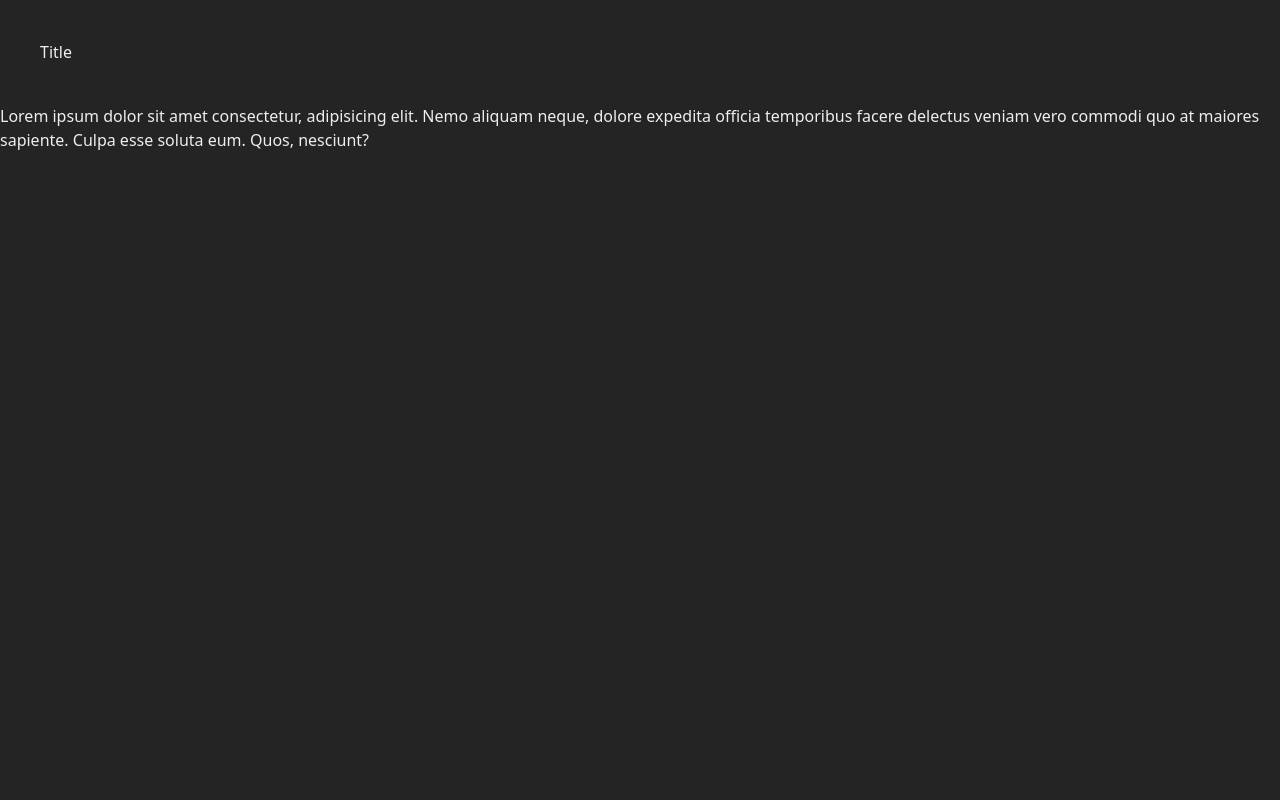
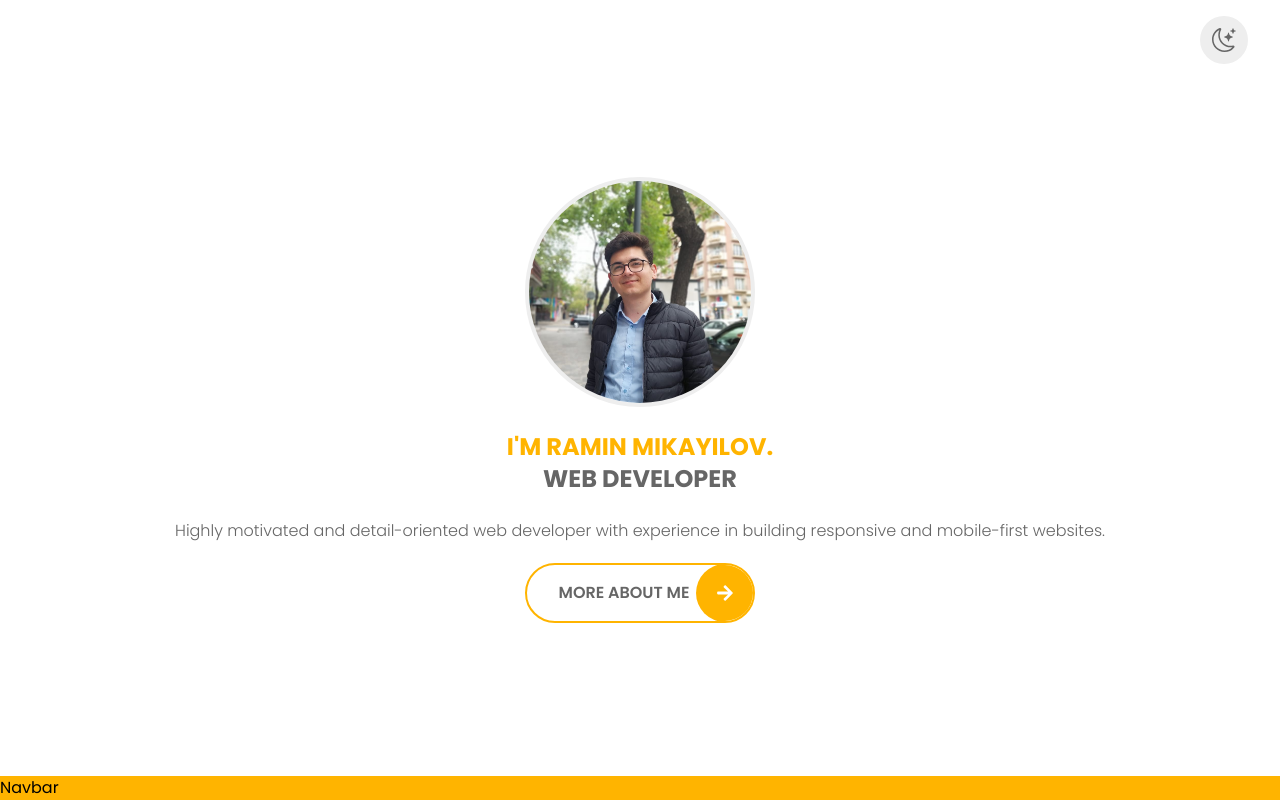
Before and after one commit to RaminMikayilov/My-portfolio, a React (Vite) app: page / in a window 1280 px wide. Built offline with nearby package versions, Linux system fonts and the light colour scheme.

Commit message:
Add home page

```diff
--- a/src/App.jsx
+++ b/src/App.jsx
@@ -1,13 +1,20 @@
+import { Route, BrowserRouter, Routes } from "react-router-dom";
+import Navbar from "./components/Navbar";
+import ThemeSwitcher from "./components/ThemeSwitcher";
+import Home from "./pages/Home";
+
 function App() {
   return (
-    <>
-      <h1 className="p-10">Title</h1>
-      <p>
-        Lorem ipsum dolor sit amet consectetur, adipisicing elit. Nemo aliquam
-        neque, dolore expedita officia temporibus facere delectus veniam vero
-        commodi quo at maiores sapiente. Culpa esse soluta eum. Quos, nesciunt?
-      </p>
-    </>
+    <BrowserRouter>
+      <ThemeSwitcher />
+      <Routes>
+        <Route path="/" element={<Home />} />
+        {/* <Route path="/about" element={<About />} /> */}
+        {/* <Route path="/portfolio" element={<Portfolio />} /> */}
+        {/* <Route path="/contact" element={<Contact />} /> */}
+      </Routes>
+      <Navbar />
+    </BrowserRouter>
   );
 }
 
--- /dev/null
+++ b/src/components/Navbar.jsx
@@ -0,0 +1,5 @@
+const Navbar = () => {
+  return <div className="fixed bottom-0 w-full bg-orange">Navbar</div>;
+};
+
+export default Navbar;
--- /dev/null
+++ b/src/components/ThemeSwitcher.jsx
@@ -0,0 +1,11 @@
+import { BsMoonStars } from "react-icons/bs";
+
+const ThemeSwitcher = () => {
+  return (
+    <button className="fixed top-4 right-8 p-3 text-2xl rounded-full bg-grey">
+      <BsMoonStars className="text-grey-dark" />
+    </button>
+  );
+};
+
+export default ThemeSwitcher;
--- /dev/null
+++ b/src/data/navitems.js
@@ -0,0 +1,20 @@
+import { FaHome, FaUser, FaBriefcase } from "react-icons/fa";
+
+export const navitems = [
+  {
+    name: "Home",
+    icon: <FaHome />,
+  },
+  {
+    name: "About",
+    icon: <FaUser />,
+  },
+  {
+    name: "Portfolio",
+    icon: <FaBriefcase />,
+  },
+  {
+    name: "Contact",
+    icon: <FaHome />,
+  },
+];
--- a/src/index.css
+++ b/src/index.css
@@ -1,8 +1,31 @@
+@import url("https://fonts.googleapis.com/css2?family=Poppins:wght@200;300;400;500;600;700;800&display=swap");
+
 @tailwind base;
 @tailwind components;
 @tailwind utilities;
 
 body {
-  background-color: #242424;
-  color: #eee;
+  font-family: "Poppins", sans-serif;
 }
+
+.button {
+  overflow: hidden;
+}
+
+.button::after {
+  content: "";
+  position: absolute;
+  top: 0;
+  left: 0;
+  width: 0;
+  background-color: #ffb400;
+  transform: translateX(100%);
+  transition: all 0.3s ease-out;
+  width: 100%;
+  height: 100%;
+  z-index: -1;
+}
+
+.button:hover::after {
+  transform: translateX(0);
+}
--- /dev/null
+++ b/src/pages/Home.jsx
@@ -0,0 +1,33 @@
+import profile from "../assets/images/profile.jpeg";
+import { FaArrowRight } from "react-icons/fa";
+
+const Home = () => {
+  return (
+    <div className="h-screen flex flex-col items-center justify-center">
+      <img
+        src={profile}
+        alt="Ramin"
+        className="rounded-full w-[230px] h-[230px] object-cover border-4 border-grey"
+      />
+
+      <div className="uppercase text-2xl font-bold text-center p-6">
+        <h1 className="text-orange">i{`'`}m ramin mikayilov.</h1>
+        <h2 className="text-grey-dark">web developer</h2>
+      </div>
+
+      <p className="font-light text-grey-dark text-center max-w-[90%]">
+        Highly motivated and detail-oriented web developer with experience in
+        building responsive and mobile-first websites.
+      </p>
+
+      <button className="button mt-5 uppercase relative font-semibold text-grey-dark border-orange hover:text-white duration-300 border-2 rounded-full py-4 pl-8 pr-16">
+        more about me
+        <span className="p-5 bg-orange text-white absolute right-[-1px] top-[-1px] rounded-full">
+          <FaArrowRight className="text-lg font-bold rounded-full" />
+        </span>
+      </button>
+    </div>
+  );
+};
+
+export default Home;
```
Also changed, not shown: src/assets/images/profile.jpeg (added).
